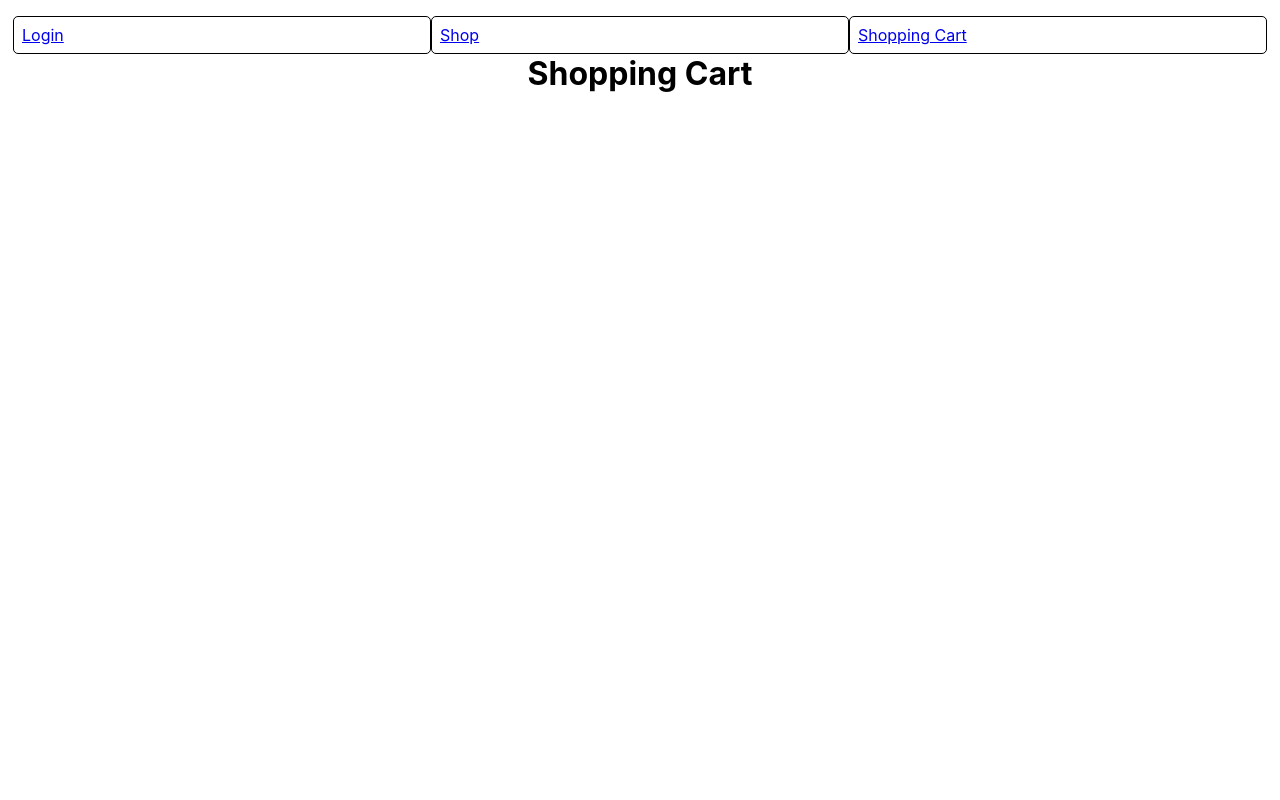
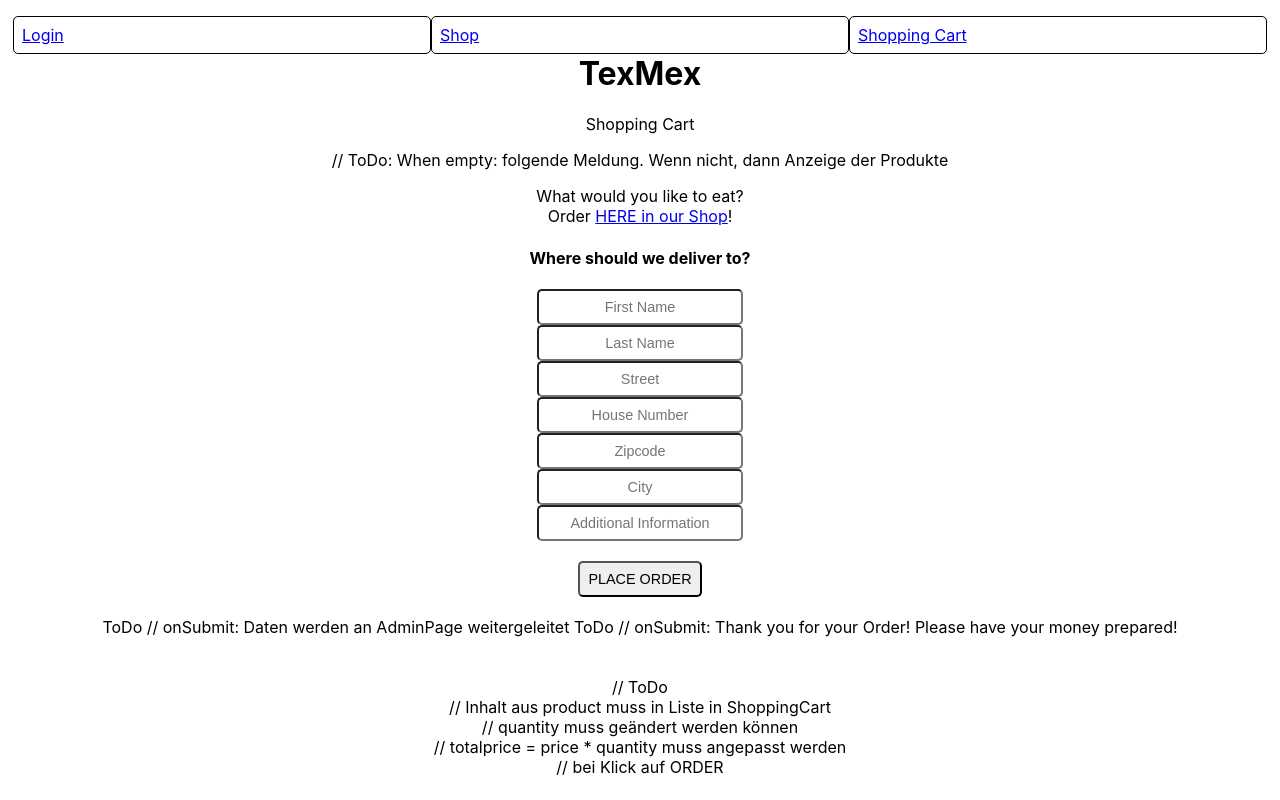
Before and after one commit to TheRealFlow/Teamproject-Restaurant-App, a React (Create React App) app in the folder frontend/: page /shoppingcart in a window 1280 px wide. Built offline with nearby package versions, Linux system fonts and the light colour scheme.

Commit message:
shoppingCart startet

```diff
--- a/frontend/src/Components/ProductCardUser/index.tsx
+++ b/frontend/src/Components/ProductCardUser/index.tsx
@@ -1,5 +1,5 @@
 import "./style.css"
-import {Product} from "../Product";
+import {Product} from "../../types/Product";
 import AddProductForm from "../AddProductForm";
 import ProductDetails from "../ProductDetails";
 import {useState} from "react";
--- a/frontend/src/Components/ProductDetails/index.tsx
+++ b/frontend/src/Components/ProductDetails/index.tsx
@@ -1,5 +1,5 @@
 import "./style.css"
-import {Product} from "../Product";
+import {Product} from "../../types/Product";
 import ProductCardUser from "../ProductCardUser";
 
 export default function ProductDetails({product, onClose}: { product: Product; onClose: ()=> void; }) {
--- /dev/null
+++ b/frontend/src/Components/UserData/index.tsx
@@ -0,0 +1,24 @@
+import "./style.css"
+import React from "react";
+
+export default function UserData() {
+    return(
+        <>
+            <h4>Where should we deliver to?</h4>
+            <form>
+                <input type={"text"} placeholder={"First Name"}/><br></br>
+                <input type={"text"} placeholder={"Last Name"}/><br></br>
+                <input type={"text"} placeholder={"Street"}/><br></br>
+                <input type={"text"} placeholder={"House Number"}/><br></br>
+                <input type={"text"} placeholder={"Zipcode"}/><br></br>
+                <input type={"text"} placeholder={"City"}/><br></br>
+                <input type={"text"} placeholder={"Additional Information"}/><br></br>
+                <br></br>
+                <button type={"submit"}>PLACE ORDER</button>
+                <br></br><br></br>
+                ToDo // onSubmit: Daten werden an AdminPage weitergeleitet
+                ToDo // onSubmit: Thank you for your Order! Please have your money prepared!
+            </form>
+        </>
+    )
+}
--- a/frontend/src/hooks/useProducts.tsx
+++ b/frontend/src/hooks/useProducts.tsx
@@ -1,6 +1,6 @@
 import {useEffect, useState} from "react";
 import axios from "axios";
-import {Product} from "../Components/Product";
+import {Product} from "../types/Product";
 
 export default function useProducts() {
     const [products, setProducts] = useState<Product[]>([])
--- a/frontend/src/model/Pizza.ts
+++ /dev/null
@@ -1,5 +0,0 @@
-export type Pizza={
-    id: string,
-    prize : string,
-
-}
--- a/frontend/src/pages/home.tsx
+++ b/frontend/src/pages/home.tsx
@@ -1,6 +1,6 @@
 import ProductList from "../Components/ProductList";
 import ProductDetails from "../Components/ProductDetails";
-import {Product} from "../Components/Product";
+import {Product} from "../types/Product";
 import {Link} from "react-router-dom";
 import React from "react";
 
--- a/frontend/src/pages/shoppingCart.tsx
+++ b/frontend/src/pages/shoppingCart.tsx
@@ -1,14 +1,33 @@
-import {useState} from "react";
+import React, {useState} from "react";
 import ProductList from "../Components/ProductList";
 import AddProductForm from "../Components/AddProductForm";
+import {Link} from "react-router-dom";
+import UserData from "../Components/UserData";
 
 
 export default function ShoppingCart() {
 
-
     return (
         <>
-            <h1>Shopping Cart</h1>
+            <h1>TexMex</h1>
+            <p>Shopping Cart</p>
+            // ToDo: When empty: folgende Meldung. Wenn nicht, dann Anzeige der Produkte
+            <p>What would you like to eat?
+                <br></br>
+                Order <Link to={"/"}>HERE in our Shop</Link>!
+            </p>
+            <UserData/>
+
+            <br></br><br></br>
+
+            // ToDo <br></br>
+            // Inhalt aus product muss in Liste in ShoppingCart <br></br>
+            // quantity muss geändert werden können <br></br>
+            // totalprice = price * quantity muss angepasst werden <br></br>
+            // bei Klick auf ORDER <br></br>
         </>
-    )
+
+
+    );
+
 }
```
Also changed, not shown: frontend/src/AddProduct.tsx (deleted, +0 -35 lines), frontend/src/App.tsx (+3 -5 lines), frontend/src/Components/UserData/style.css (added), frontend/src/types/Product.tsx (renamed from frontend/src/Components/Product.tsx).
